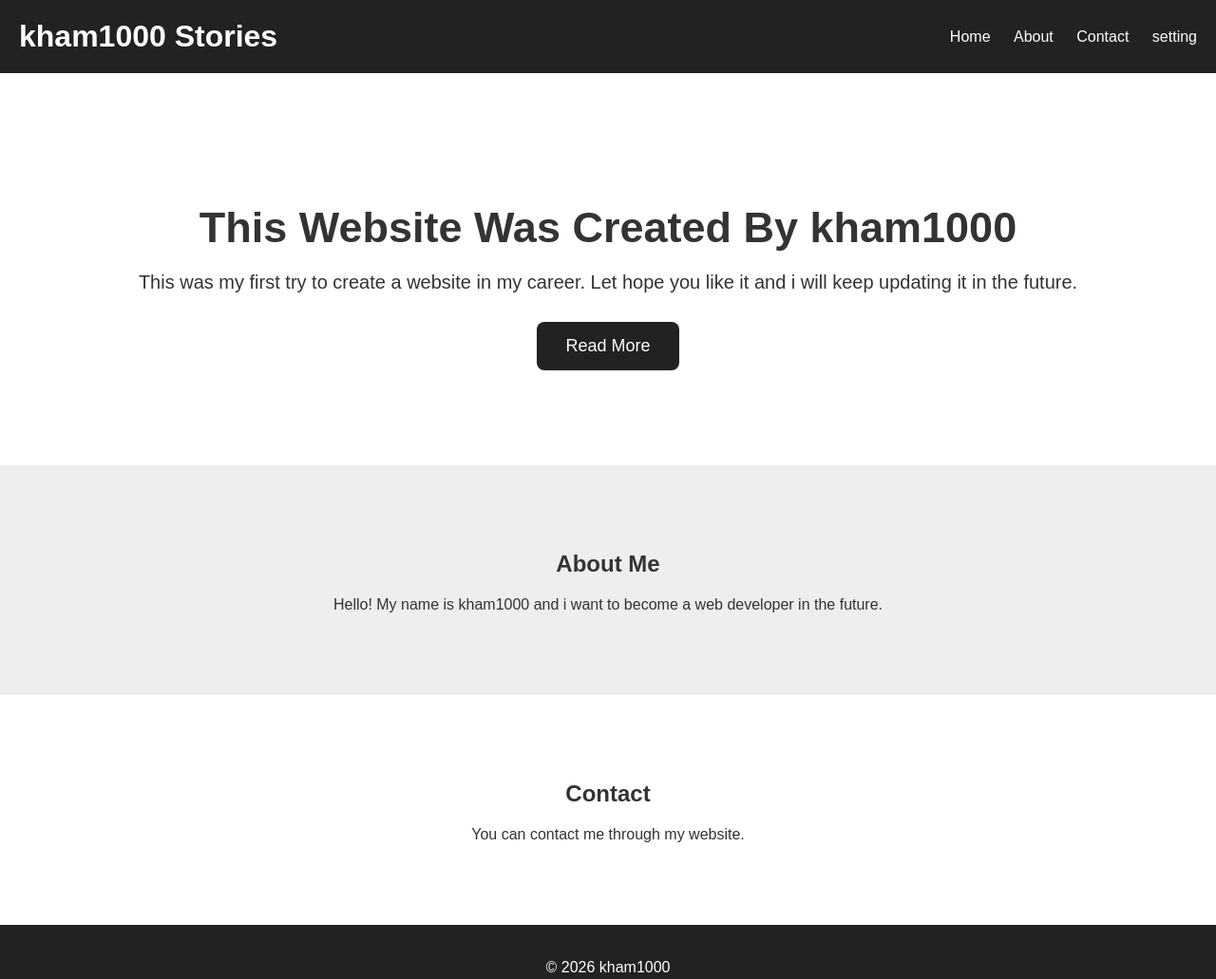
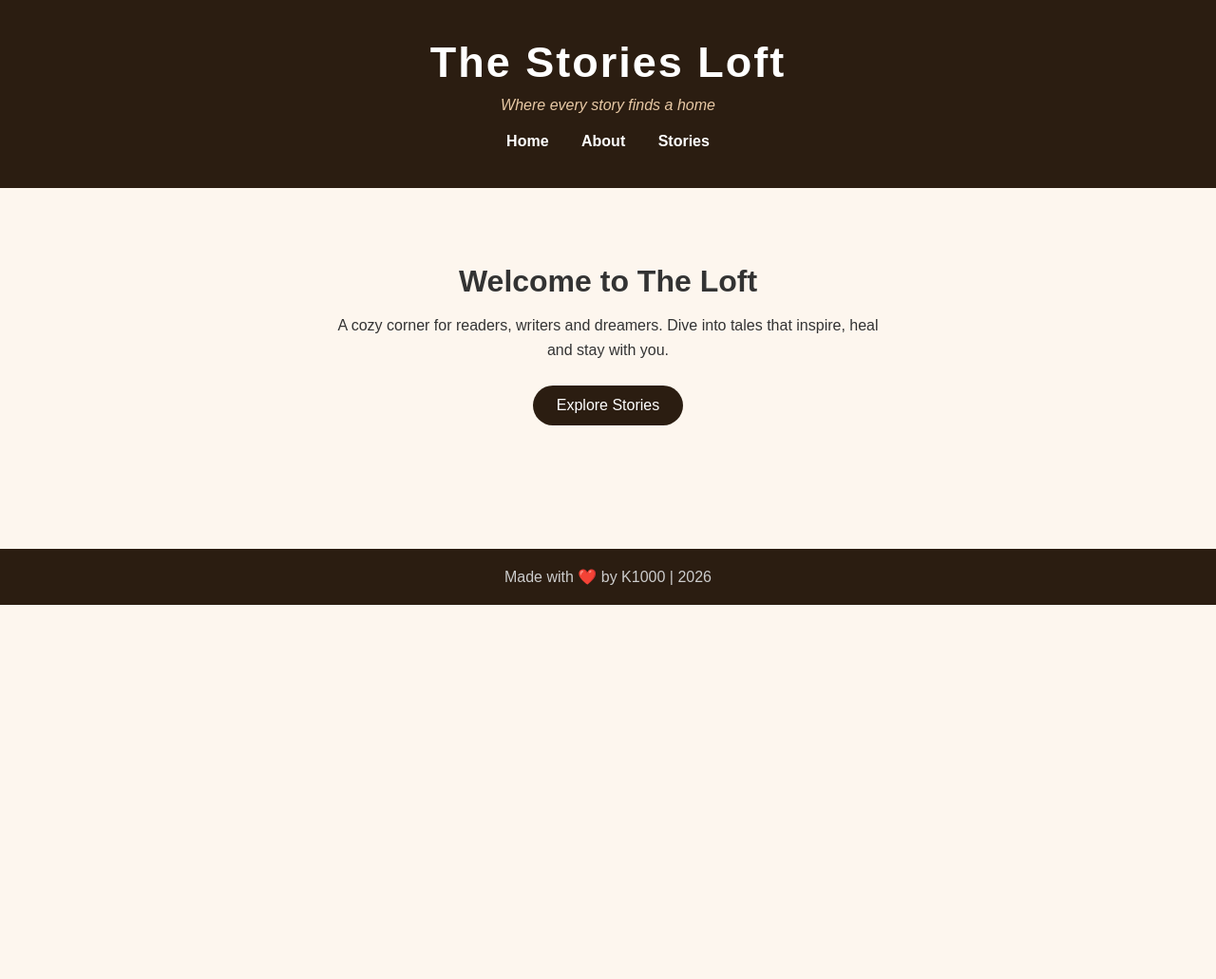
Before and after one commit to kham1000678/The-Stories-Loft, a plain HTML site: page index.html in a window 1280 px wide. Shown: the whole page at 95% size. After the commit the page ends 800 px from the top, so only its background shows below. Drawn offline with Linux system fonts and the light colour scheme.

Commit message:
Beautiful title The Stories Loft

```diff
--- a/index.html
+++ b/index.html
@@ -1,78 +1,30 @@
 <!DOCTYPE html>
-<html>
-
+<html lang="en">
 <head>
-    <title>kham1000 Stories</title>
-
+    <meta charset="UTF-8">
+    <meta name="viewport" content="width=device-width, initial-scale=1.0">
+    <title>The Stories Loft</title>
     <link rel="stylesheet" href="style.css">
 </head>
-
 <body>
-
-    <!-- Header -->
     <header>
-
-        <h1>kham1000 Stories</h1>
-
+        <h1>The Stories Loft</h1>
+        <p>Where every story finds a home</p>
         <nav>
             <a href="#home">Home</a>
             <a href="#about">About</a>
-            <a href="#contact">Contact</a>
-            <a href="#setting">setting</a>
+            <a href="#stories">Stories</a>
         </nav>
-
     </header>
 
+    <section id="home">
+        <h2>Welcome to The Loft</h2>
+        <p>A cozy corner for readers, writers and dreamers. Dive into tales that inspire, heal and stay with you.</p>
+        <button>Explore Stories</button>
+    </section>
 
-    <!-- Main content -->
-    <main>
-
-        <!-- Home section -->
-        <section id="home">
-
-            <h2>This Website Was Created By kham1000</h2>
-
-            <p>
-                This was my first try to create a website in my career.
-                Let hope you like it and i will keep updating it in the future.
-            </p>
-
-            <button>Read More</button>
-
-        </section>
-
-
-        <!-- About section -->
-        <section id="about">
-
-            <h2>About Me</h2>
-
-            <p>
-                Hello! My name is kham1000 and i want to become a web developer in the future.
-            </p>
-
-        </section>
-
-
-        <!-- Contact section -->
-        <section id="contact">
-
-            <h2>Contact</h2>
-
-            <p>You can contact me through my website.</p>
-
-        </section>
-
-    </main>
-
-
-    <!-- Footer -->
     <footer>
-
-        <p>© 2026 kham1000</p>
-
+        <p>Made with ❤️ by K1000 | 2026</p>
     </footer>
-
 </body>
-
 </html>
--- a/style.css
+++ b/style.css
@@ -1,99 +1,13 @@
-/* General page */
-
-body {
-    margin: 0;
-    font-family: Arial, sans-serif;
-    background-color: #f4f4f4;
-    color: #333333;
-}
-
-
-/* Header */
-
-header {
-    background-color: #222222;
-    color: white;
-    padding: 20px;
-    display: flex;
-    justify-content: space-between;
-    align-items: center;
-}
-
-header h1 {
-    margin: 0;
-}
-
-
-/* Navigation */
-
-nav a {
-    color: white;
-    text-decoration: none;
-    margin-left: 20px;
-}
-
-nav a:hover {
-    text-decoration: underline;
-}
-
-
-/* Home section */
-
-#home {
-    text-align: center;
-    padding: 100px 20px;
-    background-color: white;
-}
-
-#home h2 {
-    font-size: 45px;
-    margin-bottom: 20px;
-}
-
-#home p {
-    font-size: 20px;
-    margin-bottom: 30px;
-}
-
-
-/* Button */
-
-button {
-    background-color: #222222;
-    color: white;
-    border: none;
-    padding: 15px 30px;
-    font-size: 18px;
-    border-radius: 8px;
-    cursor: pointer;
-}
-
-button:hover {
-    background-color: #444444;
-}
-
-
-/* About and Contact */
-
-section {
-    padding: 70px 20px;
-    text-align: center;
-}
-
-#about {
-    background-color: #eeeeee;
-}
-
-#contact {
-    background-color: white;
-}
-
-
-/* Footer */
-
-footer {
-    background-color: #222222;
-    color: white;
-    text-align: center;
-    padding: 20px;
-}
+* { margin: 0; padding: 0; box-sizing: border-box; font-family: Arial, sans-serif; }
+body { background: #fdf6ee; color: #333; }
+header { background: #2b1d11; color: #fff; text-align: center; padding: 40px 20px; }
+header h1 { font-size: 45px; letter-spacing: 2px; }
+header p { margin: 10px 0 20px; color: #e8c9a5; font-style: italic; }
+nav a { color: #fff; text-decoration: none; margin: 0 15px; font-weight: bold; }
+nav a:hover { color: #ffbd59; }
+#home { text-align: center; padding: 80px 20px; }
+#home h2 { font-size: 32px; margin-bottom: 15px; }
+#home p { max-width: 600px; margin: 0 auto 25px; line-height: 1.6; }
+button { background: #2b1d11; color: white; padding: 12px 25px; border: none; border-radius: 25px; cursor: pointer; font-size: 16px; }
+button:hover { background: #ffbd59; color: #2b1d11; }
+footer { background: #2b1d11; color: #ccc; text-align: center; padding: 20px; margin-top: 50px; }
```
